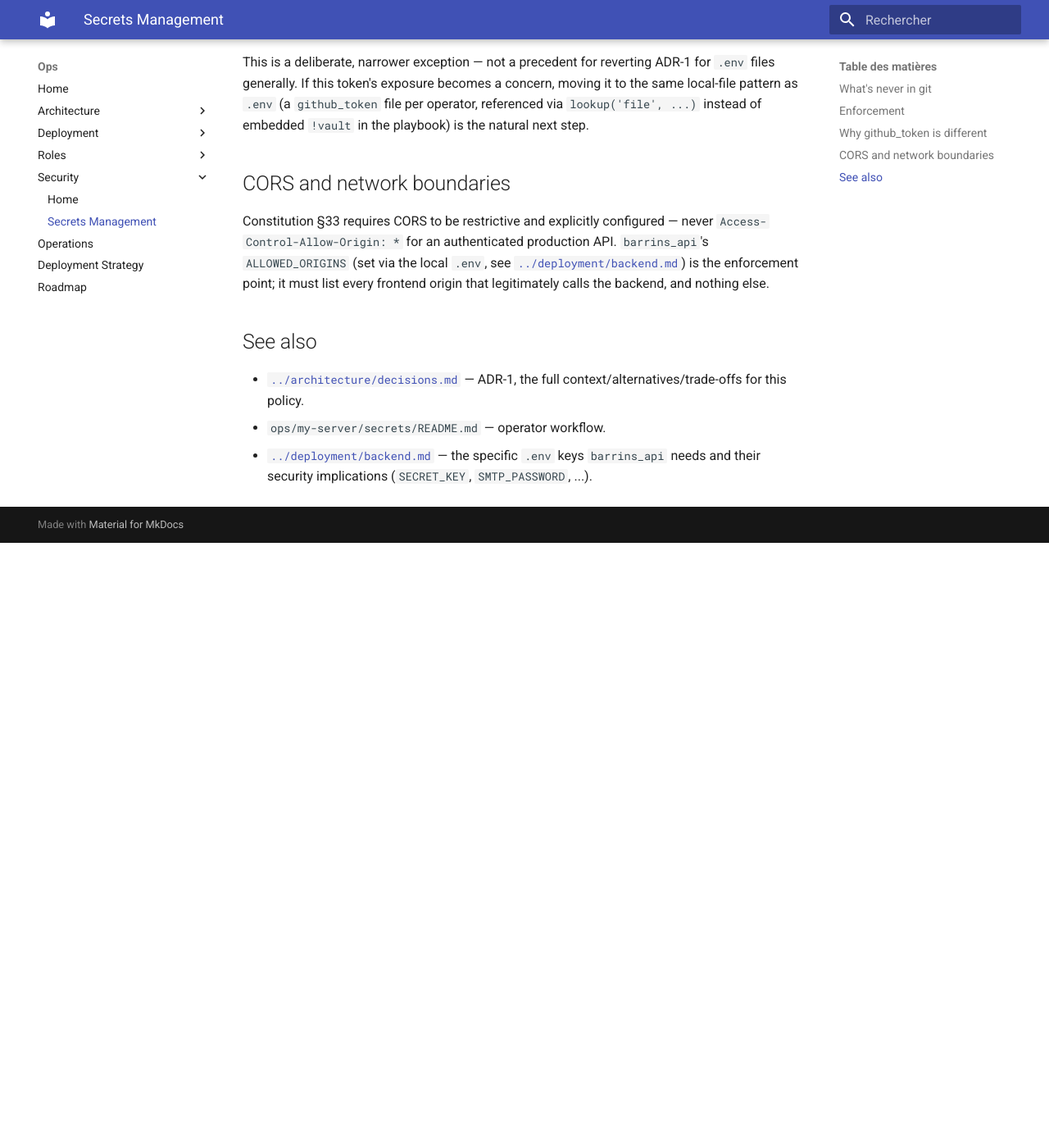
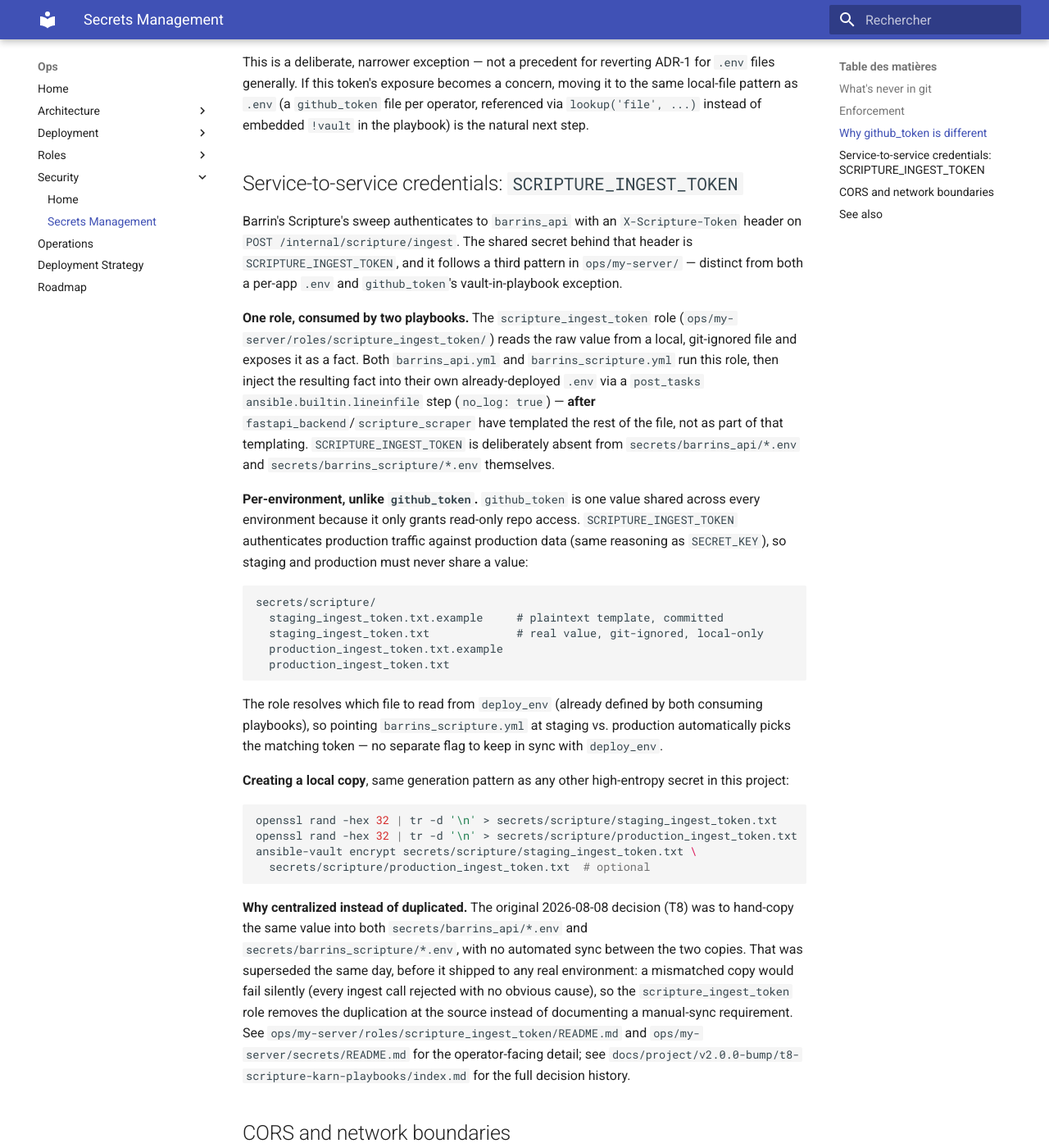
Before and after one commit to Spigushe/barrins-project, an MkDocs documentation site: the page built from docs/content/ops/security/secrets.md, in a window 1280 px wide and 1400 px high, scrolled down 1290 px. Shown: the whole window at 82% size. Built offline with MkDocs 1.6.1 and Material for MkDocs 9.7.7, drawn with Linux system fonts in a browser that asks for light colours; before the commit the page ends 1952 px from its top, so only the background shows below that.

Commit message:
docs(ops): document the SCRIPTURE_INGEST_TOKEN service-to-service credential
Closes D3's last open item — the scripture_ingest_token role (T8) landed
without a write-up in the secrets narrative doc, leaving the shared
barrins_api/barrins_scripture ingest credential and its per-environment,
centralized-role pattern undocumented outside the role's own README.

````diff
--- a/docs/content/ops/security/secrets.md
+++ b/docs/content/ops/security/secrets.md
@@ -56,6 +56,67 @@ concern, moving it to the same local-file pattern as `.env` (a
 `github_token` file per operator, referenced via `lookup('file', ...)`
 instead of embedded `!vault` in the playbook) is the natural next step.
 
+## Service-to-service credentials: `SCRIPTURE_INGEST_TOKEN`
+
+Barrin's Scripture's sweep authenticates to `barrins_api` with an
+`X-Scripture-Token` header on `POST /internal/scripture/ingest`. The
+shared secret behind that header is `SCRIPTURE_INGEST_TOKEN`, and it
+follows a third pattern in `ops/my-server/` — distinct from both a
+per-app `.env` and `github_token`'s vault-in-playbook exception.
+
+**One role, consumed by two playbooks.** The `scripture_ingest_token`
+role (`ops/my-server/roles/scripture_ingest_token/`) reads the raw value
+from a local, git-ignored file and exposes it as a fact. Both
+`barrins_api.yml` and `barrins_scripture.yml` run this role, then inject
+the resulting fact into their own already-deployed `.env` via a
+`post_tasks` `ansible.builtin.lineinfile` step (`no_log: true`) —
+**after** `fastapi_backend`/`scripture_scraper` have templated the rest
+of the file, not as part of that templating. `SCRIPTURE_INGEST_TOKEN` is
+deliberately absent from `secrets/barrins_api/*.env` and
+`secrets/barrins_scripture/*.env` themselves.
+
+**Per-environment, unlike `github_token`.** `github_token` is one value
+shared across every environment because it only grants read-only repo
+access. `SCRIPTURE_INGEST_TOKEN` authenticates production traffic
+against production data (same reasoning as `SECRET_KEY`), so staging and
+production must never share a value:
+
+```text
+secrets/scripture/
+  staging_ingest_token.txt.example     # plaintext template, committed
+  staging_ingest_token.txt             # real value, git-ignored, local-only
+  production_ingest_token.txt.example
+  production_ingest_token.txt
+```
+
+The role resolves which file to read from `deploy_env` (already defined
+by both consuming playbooks), so pointing `barrins_scripture.yml` at
+staging vs. production automatically picks the matching token — no
+separate flag to keep in sync with `deploy_env`.
+
+**Creating a local copy**, same generation pattern as any other
+high-entropy secret in this project:
+
+```bash
+openssl rand -hex 32 | tr -d '\n' > secrets/scripture/staging_ingest_token.txt
+openssl rand -hex 32 | tr -d '\n' > secrets/scripture/production_ingest_token.txt
+ansible-vault encrypt secrets/scripture/staging_ingest_token.txt \
+  secrets/scripture/production_ingest_token.txt  # optional
+```
+
+**Why centralized instead of duplicated.** The original 2026-08-08
+decision (T8) was to hand-copy the same value into both
+`secrets/barrins_api/*.env` and `secrets/barrins_scripture/*.env`, with
+no automated sync between the two copies. That was superseded the same
+day, before it shipped to any real environment: a mismatched copy would
+fail silently (every ingest call rejected with no obvious cause), so the
+`scripture_ingest_token` role removes the duplication at the source
+instead of documenting a manual-sync requirement. See
+`ops/my-server/roles/scripture_ingest_token/README.md` and
+`ops/my-server/secrets/README.md` for the operator-facing detail; see
+`docs/project/v2.0.0-bump/t8-scripture-karn-playbooks/index.md` for the
+full decision history.
+
 ## CORS and network boundaries
 
 Constitution §33 requires CORS to be restrictive and explicitly
````
